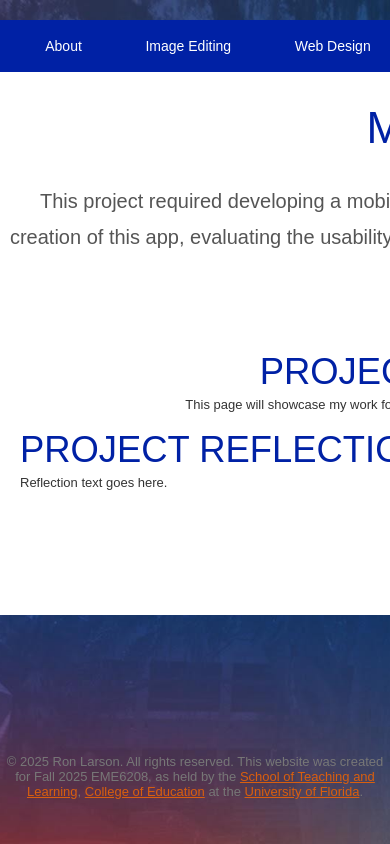
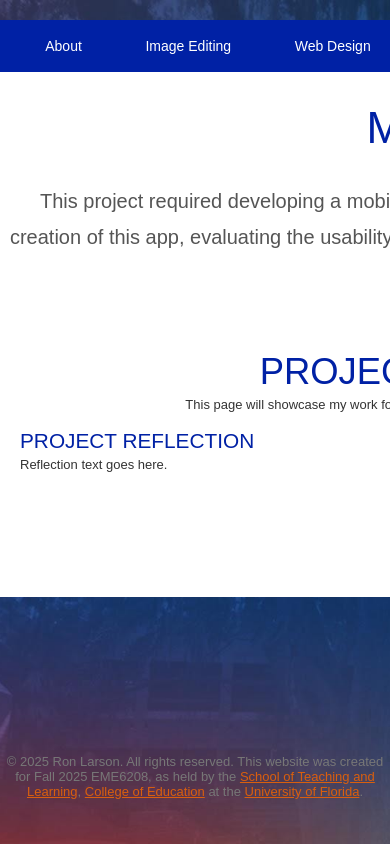
Before and after one commit to ron-larson/EME6208_Fall2025, a plain HTML site: page mobileapp.html in a window 390 px wide. Drawn offline with Linux system fonts and the light colour scheme.

Commit message:
Update mobileapp.html

```diff
--- a/mobileapp.html
+++ b/mobileapp.html
@@ -38,7 +38,7 @@
 			<p>This page will showcase my work for the Mobile App Development project. Content will be added at the end of the course as part of the final e-Portfolio.</p>
 		</div>
 		<div class="entry" style="text-align: left;">
-			<h2>Project Reflection</h2>
+			<h3>Project Reflection</h3>
 			<p>Reflection text goes here.</p>
 		</div>
 		<div class="entry" style="text-align: center;">
```
